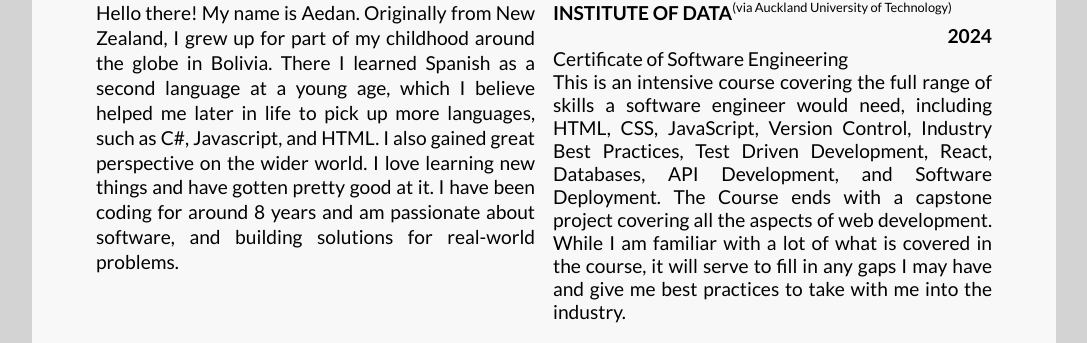
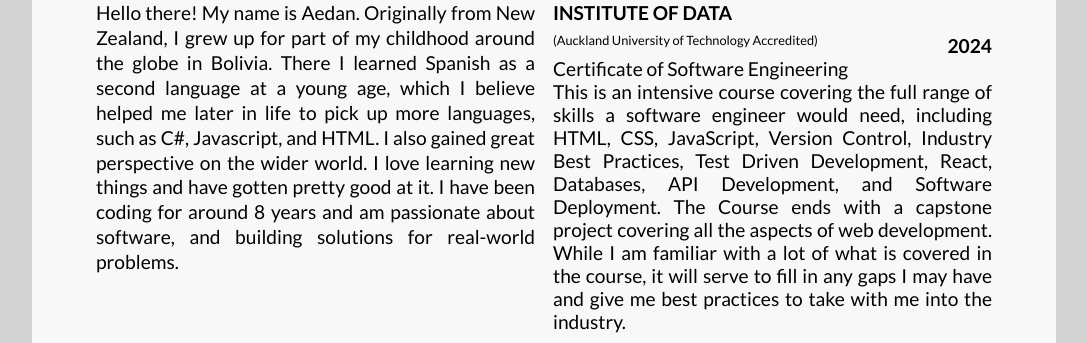
Before and after one commit to CitizenThreee/module_2_lab_exercises, a plain HTML site: page lab_4-5/resume.html in a window 1280 px wide. Shown: the part 306-649 px from the top of the page, without its empty margins (96-1183 px from the left). Drawn offline with Linux system fonts and the light colour scheme.

Commit message:
minor text edit

```diff
--- a/lab_4-5/resume.html
+++ b/lab_4-5/resume.html
@@ -46,7 +46,7 @@
             <hr>
             <div class="tag">
                 <h3 class="float-left margin-clear-bottom">INSTITUTE OF DATA</h3>
-                <p class="float-left text-small margin-clear-bottom">(via Auckland University of Technology)</p>
+                <p class="float-left text-small margin-clear-bottom">(Auckland University of Technology Accredited)</p>
                 <h3 class="float-right margin-clear-bottom">2024</h3>
             </div>
             <p class="margin-clear-bottom">Certificate of Software Engineering<br>
```
